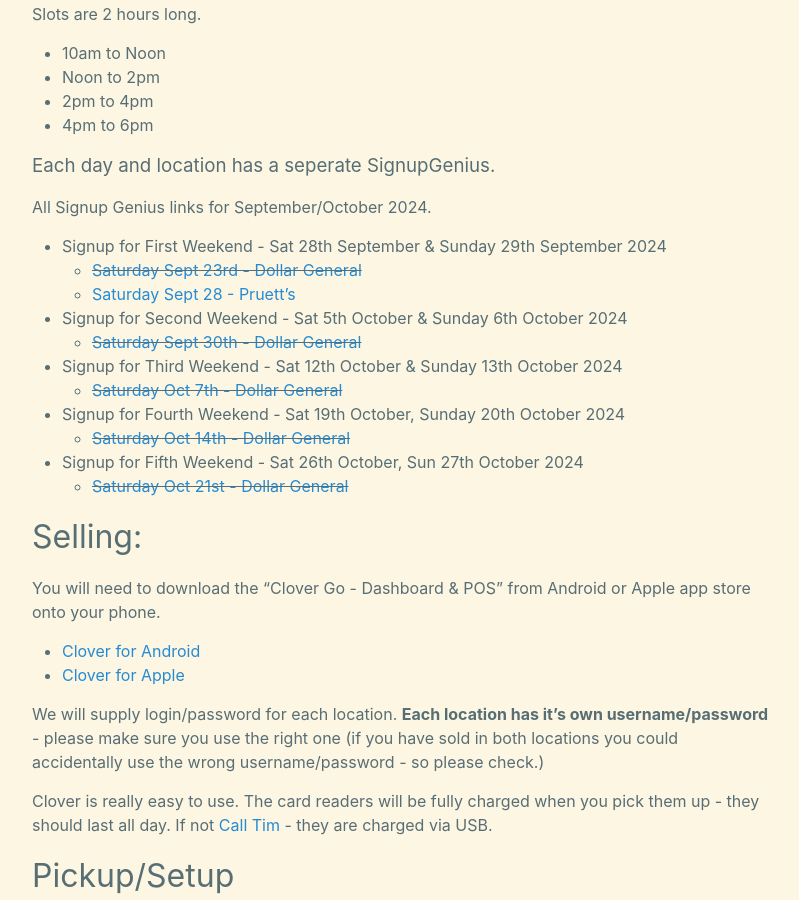
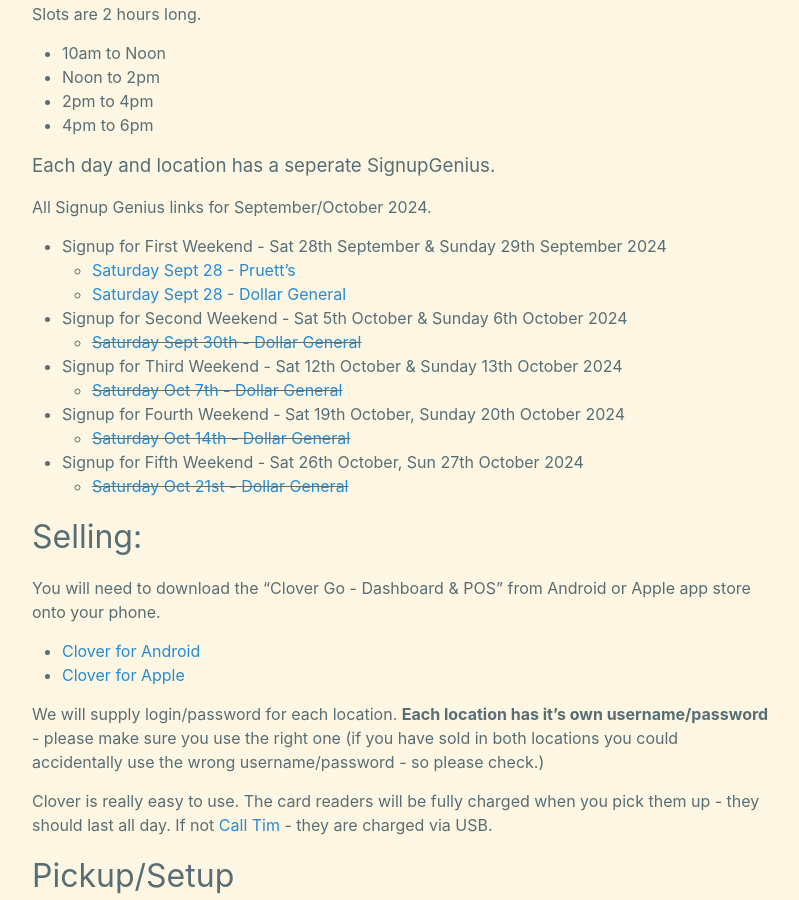
Before and after one commit to CodeJourneymen/scoutpiemaster, a Jekyll site: the page built from shownsell.md, in a window 1280 px wide and 900 px high, scrolled down 567 px. Shown: the whole window, without its empty margins (238-1037 px from the left). Built offline with Jekyll 4.4.1, drawn with Linux system fonts in a browser that asks for light colours.

Commit message:
Update shownsell.md
Trying to add my 2nd signup genius link for Dollar General this time

```diff
--- a/shownsell.md
+++ b/shownsell.md
@@ -29,8 +29,8 @@
 
 All Signup Genius links for September/October 2024.
 - Signup for First Weekend - Sat 28th September & Sunday 29th September 2024
-  - ~~[Saturday Sept 23rd -  Dollar General](https://www.signupgenius.com/go/5080C4BAFAA29A2FA7-dollar)~~
   - [Saturday Sept 28 - Pruett's](https://www.signupgenius.com/go/10C0A4CA9A628A2FEC43-51063085-moon#/)
+  - [Saturday Sept 28 - Dollar General](https://www.signupgenius.com/go/10C0A4CA9A628A2FEC43-51063735-dollar)
 
 - Signup for Second Weekend - Sat 5th October &  Sunday 6th October 2024
   - ~~[Saturday Sept 30th -  Dollar General](https://www.signupgenius.com/go/5080C4BAFAA29A2FA7-satsept1)~~
```
